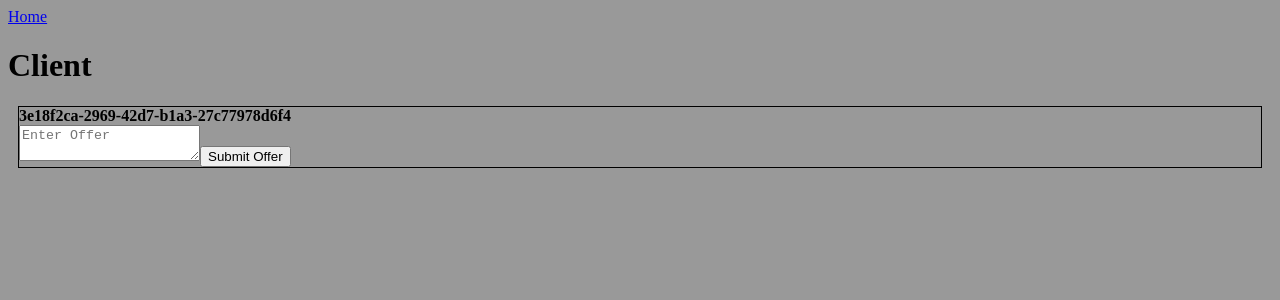
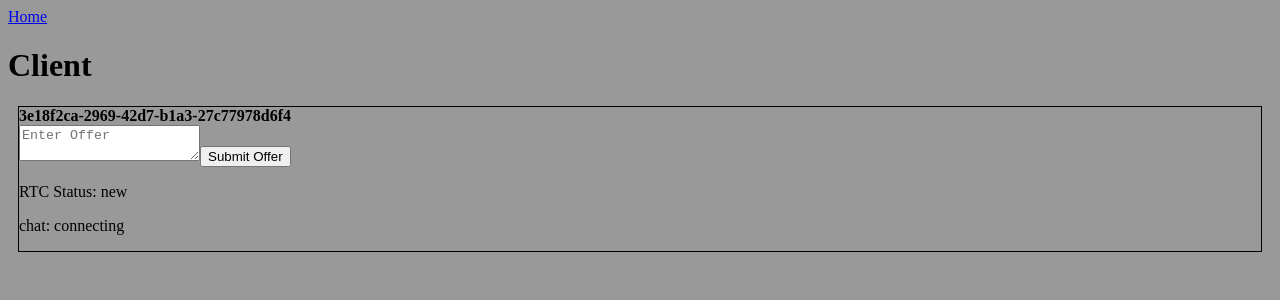
Before and after one commit to ewei2406/webrtctest, a React (Vite) app: page /client in a window 1280 px wide. Shown: the top 300 px of the page. Built offline with nearby package versions, Linux system fonts and the light colour scheme.

Commit message:
Use rtc status component

```diff
--- a/index.html
+++ b/index.html
@@ -7,7 +7,7 @@
 	</head>
 	<body>
 		<div id="root"></div>
-		<script src="https://webrtc.github.io/adapter/adapter-latest.js"></script>
+		<!-- <script src="https://webrtc.github.io/adapter/adapter-latest.js"></script> -->
 		<script type="module" src="/src/main.tsx"></script>
 	</body>
 </html>
--- a/src/RTC/RTCBase.ts
+++ b/src/RTC/RTCBase.tsx
@@ -1,15 +1,17 @@
+import { ReactNode, useEffect, useState } from "react";
 import { ICE_TIMEOUT_MS } from "../util/constants";
 import { Result } from "../util/result";
 import { getUUID } from "../util/uuid";
 
-type DataChannelProps = RTCDataChannelInit & {
+type DataChannelProps = {
 	label: string;
+	init?: RTCDataChannelInit;
 };
 
 class RTCBase {
-	protected pc: RTCPeerConnection;
+	public readonly pc: RTCPeerConnection;
 	public readonly id = getUUID();
-	protected dcs = new Map<string, RTCDataChannel>();
+	public readonly dcs = new Map<string, RTCDataChannel>();
 
 	constructor(props: {
 		config?: RTCConfiguration;
@@ -81,7 +83,29 @@ class RTCBase {
 		});
 	}
 
+	public Status = () => {
+		const [pcStatus, setPcStatus] = useState(this.pc.iceConnectionState);
+		useEffect(() => {
+			this.pc.oniceconnectionstatechange = () =>
+				setPcStatus(this.pc.iceConnectionState);
+		}, []);
 
+		const dcStatuses: ReactNode[] = [];
+		this.dcs.forEach((dc) =>
+			dcStatuses.push(
+				<p key={dc.label + dc.readyState}>
+					{dc.label}: {dc.readyState}
+				</p>
+			)
+		);
+
+		return (
+			<div>
+				<p>Status: {pcStatus}</p>
+				{dcStatuses}
+			</div>
+		);
+	};
 }
 
 export default RTCBase;
--- a/src/components/ClientSlot/index.tsx
+++ b/src/components/RTC/Client/index.tsx
@@ -1,5 +1,6 @@
 import { useState } from "react";
-import RTCClient from "../../RTC/RTCClient";
+import RTCClient from "../../../RTC/RTCClient";
+import RTCStatus from "../RTCStatus";
 
 const HostSlot = ({ client }: { client: RTCClient }) => {
 	const [offerSDP, setOfferSDP] = useState("");
@@ -24,6 +25,8 @@ const HostSlot = ({ client }: { client: RTCClient }) => {
 				onChange={(e) => setOfferSDP(e.target.value)}
 			></textarea>
 			<button onClick={handleSubmit}>Submit Offer</button>
+
+			<RTCStatus rtc={client} />
 		</div>
 	);
 };
--- a/src/components/HostSlot/index.tsx
+++ b/src/components/RTC/Host/index.tsx
@@ -1,5 +1,6 @@
 import { useState } from "react";
-import RTCHost from "../../RTC/RTCHost";
+import RTCHost from "../../../RTC/RTCHost";
+import RTCStatus from "../RTCStatus";
 
 const HostSlot = ({ host }: { host: RTCHost }) => {
 	const [answerSDP, setAnswerSDP] = useState("");
@@ -30,6 +31,7 @@ const HostSlot = ({ host }: { host: RTCHost }) => {
 				onChange={(e) => setAnswerSDP(e.target.value)}
 			/>
 			<button onClick={handleSubmit}>Submit Answer</button>
+			<RTCStatus rtc={host} />
 		</div>
 	);
 };
--- /dev/null
+++ b/src/components/RTC/RTCStatus.tsx
@@ -0,0 +1,32 @@
+import { ReactNode, useEffect, useState } from "react";
+import RTCBase from "../../RTC/RTCBase";
+
+const RTCStatus = ({ rtc }: { rtc: RTCBase }) => {
+	const [pcStatus, setPcStatus] = useState(rtc.pc.iceConnectionState);
+	useEffect(() => {
+		rtc.pc.oniceconnectionstatechange = () =>
+			setPcStatus(rtc.pc.iceConnectionState);
+
+		return () => {
+			rtc.pc.oniceconnectionstatechange = null;
+		};
+	}, [rtc.pc]);
+
+	const dcStatuses: ReactNode[] = [];
+	rtc.dcs.forEach((dc) =>
+		dcStatuses.push(
+			<p key={dc.label + dc.readyState}>
+				{dc.label}: {dc.readyState}
+			</p>
+		)
+	);
+
+	return (
+		<div>
+			<p>RTC Status: {pcStatus}</p>
+			{dcStatuses}
+		</div>
+	);
+};
+
+export default RTCStatus;
--- a/src/routes/Client.tsx
+++ b/src/routes/Client.tsx
@@ -1,7 +1,7 @@
 import { useState } from "react";
 import { NavLink } from "react-router";
 import RTCClient from "../RTC/RTCClient";
-import ClientSlot from "../components/ClientSlot";
+import ClientSlot from "../components/RTC/Client";
 
 const Client = () => {
 	const [client] = useState(
--- a/src/routes/Host.tsx
+++ b/src/routes/Host.tsx
@@ -1,7 +1,7 @@
 import { useState } from "react";
 import { NavLink } from "react-router";
 import RTCHost from "../RTC/RTCHost";
-import HostSlot from "../components/HostSlot";
+import HostSlot from "../components/RTC/Host";
 
 const Host = () => {
 	const [hosts, setHosts] = useState<RTCHost[]>([]);
```
Also changed, not shown: src/RTC/RTCClient.tsx (renamed from src/RTC/RTCClient.ts), src/RTC/RTCHost.tsx (renamed from src/RTC/RTCHost.ts).
